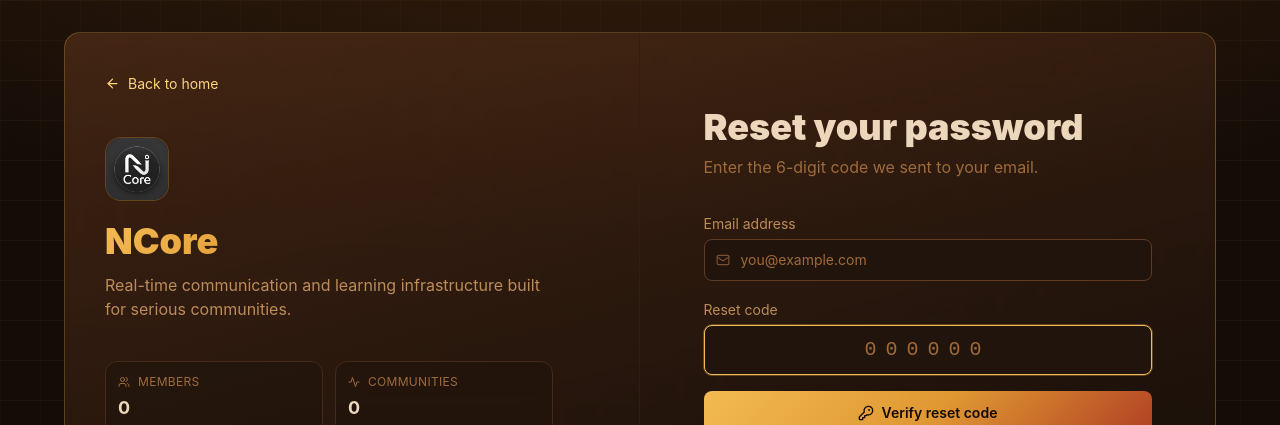
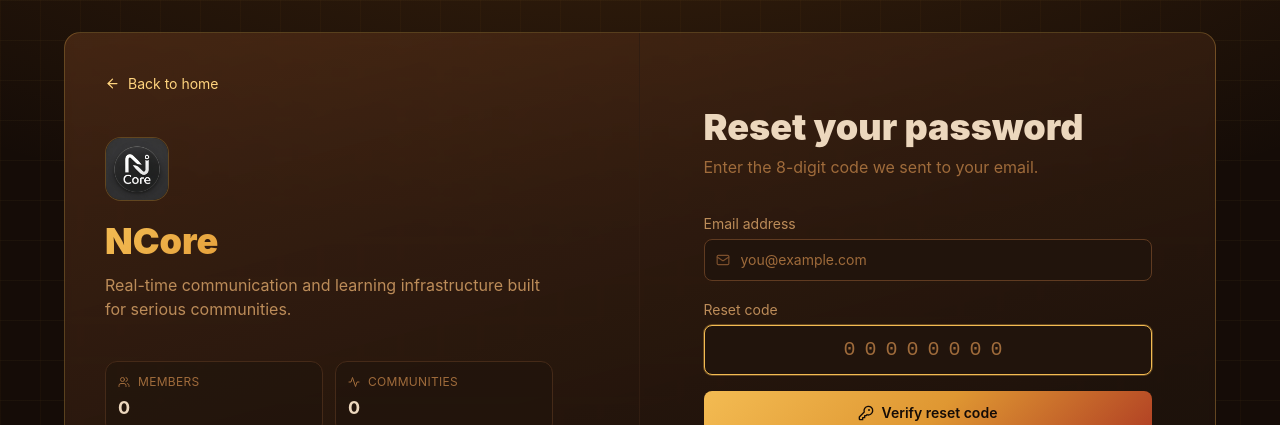
Before and after one commit to hauntinghd/ncore-app-rwxdc, a React (Vite) app: page /forgot-password in a window 1280 px wide. Both pictures are taken after a click on the button "I already have a reset code". Shown: the top 425 px of the page. Built offline with nearby package versions, Linux system fonts and the light colour scheme; no server answers; the database is empty.

Commit message:
fix(auth): accept eight-digit recovery codes

```diff
--- a/src/pages/ForgotPasswordPage.tsx
+++ b/src/pages/ForgotPasswordPage.tsx
@@ -33,8 +33,8 @@
   async function handleCodeSubmit(event: React.FormEvent) {
     event.preventDefault();
     const normalizedEmail = email.trim().toLowerCase();
-    if (code.trim().length !== 6) {
-      setError('Enter the 6-digit code from the reset email.');
+    if (!/^\d{8}$/.test(code.trim())) {
+      setError('Enter the 8-digit code from the reset email.');
       return;
     }
     setError('');
@@ -53,7 +53,7 @@
   }
 
   return (
-    <AuthShell title="Reset your password" subtitle={sent || codeEntry ? 'Enter the 6-digit code we sent to your email.' : 'We’ll email you a 6-digit code to reset your password.'}>
+    <AuthShell title="Reset your password" subtitle={sent || codeEntry ? 'Enter the 8-digit code we sent to your email.' : 'We’ll email you an 8-digit code to reset your password.'}>
       <form className="space-y-4" onSubmit={sent || codeEntry ? handleCodeSubmit : handleSubmit}>
         {error && (
           <div className="rounded-lg border border-red-500/35 bg-red-500/10 px-3 py-2 text-sm text-red-200 flex items-start gap-2">
@@ -65,7 +65,7 @@
           <div className="rounded-lg border border-green-500/35 bg-green-500/10 px-3 py-2 text-sm text-green-200 flex items-start gap-2">
             <CheckCircle2 size={15} className="mt-0.5 flex-shrink-0" />
             <span>
-              If an account exists for <strong>{email}</strong>, a 6-digit reset code is on its way. Check your inbox (and spam), then enter it below.
+              If an account exists for <strong>{email}</strong>, an 8-digit reset code is on its way. Check your inbox (and spam), then enter it below.
             </span>
           </div>
         )}
@@ -96,10 +96,10 @@
             <span className="text-sm text-surface-300">Reset code</span>
             <input
               value={code}
-              onChange={(event) => setCode(event.target.value.replace(/\D/g, '').slice(0, 6))}
+              onChange={(event) => setCode(event.target.value.replace(/\D/g, '').slice(0, 8))}
               inputMode="numeric"
               autoComplete="one-time-code"
-              placeholder="000000"
+              placeholder="00000000"
               className="nyptid-input mt-1 text-center text-xl tracking-[0.45em] font-mono"
               required
               autoFocus
```
Also changed, not shown: deploy/AUTH_EMAIL_CODE_SETUP.md (+2 -2 lines).
